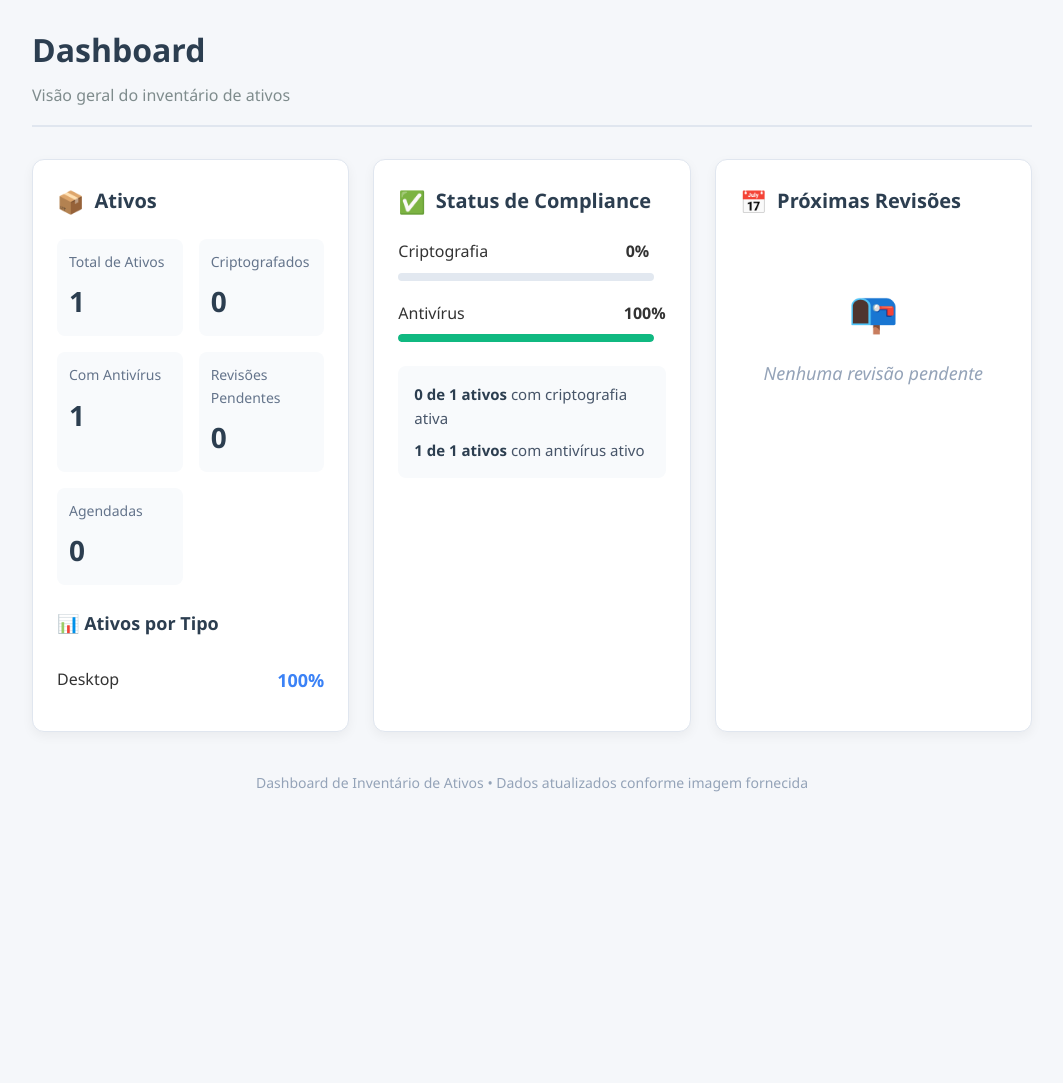
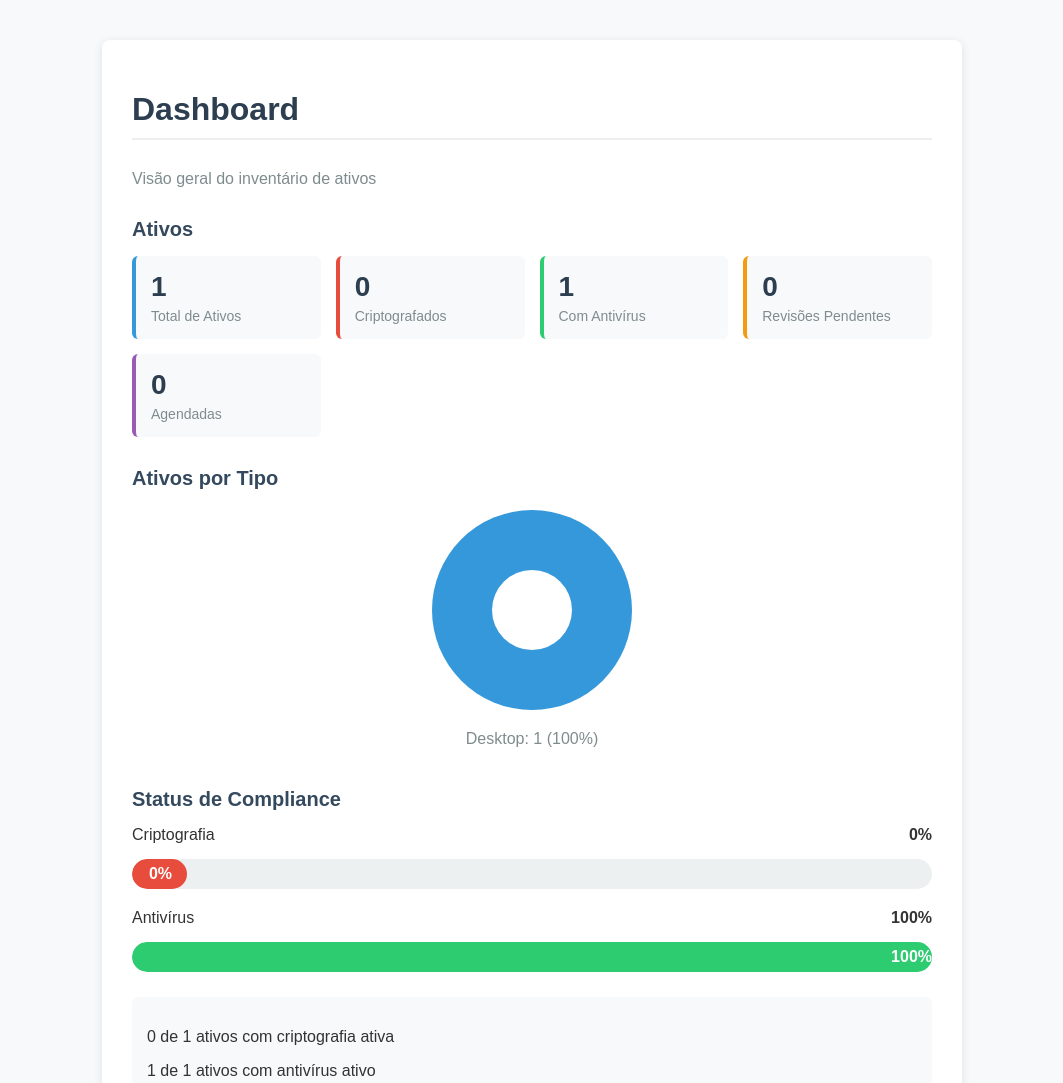
Before and after one commit to guildmanual/inventario-frontend, a plain HTML site: page index.html in a window 1280 px wide. Shown: the top 1083 px of the page, without its empty margins (108-1171 px from the left). Before the commit the page ends 818 px from the top, so only its background shows below. Drawn offline with Linux system fonts and the light colour scheme.

Commit message:
Update index.html

```diff
--- a/index.html
+++ b/index.html
@@ -3,323 +3,203 @@
 <head>
     <meta charset="UTF-8">
     <meta name="viewport" content="width=device-width, initial-scale=1.0">
-    <title>Dashboard - Inventário de Ativos</title>
+    <title>Dashboard - Inventário</title>
     <style>
-        * {
-            margin: 0;
-            padding: 0;
-            box-sizing: border-box;
-            font-family: 'Segoe UI', system-ui, sans-serif;
+        body {
+            font-family: Arial, sans-serif;
+            margin: 40px;
+            background: #f8f9fa;
+            color: #333;
         }
 
-        body {
-            background-color: #f5f7fa;
-            color: #333;
-            padding: 24px;
-            line-height: 1.6;
-        }
-
-        .container {
-            max-width: 1000px;
+        .dashboard {
+            max-width: 800px;
             margin: 0 auto;
-        }
-
-        header {
-            margin-bottom: 32px;
-            padding-bottom: 16px;
-            border-bottom: 2px solid #e0e6ef;
+            background: white;
+            padding: 30px;
+            border-radius: 8px;
+            box-shadow: 0 2px 10px rgba(0,0,0,0.1);
         }
 
         h1 {
             color: #2c3e50;
-            font-size: 32px;
-            font-weight: 700;
+            border-bottom: 2px solid #eee;
+            padding-bottom: 10px;
+            margin-bottom: 30px;
         }
 
-        .subtitle {
-            color: #7f8c8d;
-            font-size: 16px;
-            margin-top: 8px;
+        h2 {
+            color: #34495e;
+            margin-top: 30px;
+            margin-bottom: 15px;
+            font-size: 20px;
         }
 
-        .dashboard-grid {
-            display: grid;
-            grid-template-columns: repeat(auto-fit, minmax(300px, 1fr));
-            gap: 24px;
-            margin-bottom: 32px;
+        .section {
+            margin-bottom: 40px;
         }
 
-        .card {
-            background-color: white;
-            border-radius: 12px;
-            padding: 24px;
-            box-shadow: 0 4px 12px rgba(0, 0, 0, 0.05);
-            border: 1px solid #e0e6ef;
-            transition: transform 0.2s, box-shadow 0.2s;
+        .assets-grid {
+            display: grid;
+            grid-template-columns: repeat(auto-fit, minmax(150px, 1fr));
+            gap: 15px;
+            margin-bottom: 20px;
         }
 
-        .card:hover {
-            transform: translateY(-2px);
-            box-shadow: 0 6px 16px rgba(0, 0, 0, 0.08);
+        .stat-box {
+            background: #f8f9fa;
+            padding: 15px;
+            border-radius: 6px;
+            border-left: 4px solid #3498db;
         }
 
-        .card-title {
-            font-size: 20px;
-            font-weight: 600;
+        .stat-box:nth-child(2) { border-color: #e74c3c; }
+        .stat-box:nth-child(3) { border-color: #2ecc71; }
+        .stat-box:nth-child(4) { border-color: #f39c12; }
+        .stat-box:nth-child(5) { border-color: #9b59b6; }
+
+        .stat-number {
+            font-size: 28px;
+            font-weight: bold;
             color: #2c3e50;
-            margin-bottom: 20px;
-            display: flex;
-            align-items: center;
-        }
-
-        .card-title .emoji {
-            margin-right: 10px;
-            font-size: 22px;
-        }
-
-        .stats-grid {
-            display: grid;
-            grid-template-columns: repeat(2, 1fr);
-            gap: 16px;
-        }
-
-        .stat-item {
-            display: flex;
-            flex-direction: column;
-            padding: 12px;
-            background-color: #f8fafc;
-            border-radius: 8px;
         }
 
         .stat-label {
             font-size: 14px;
-            color: #64748b;
-            margin-bottom: 6px;
+            color: #7f8c8d;
+            margin-top: 5px;
         }
 
-        .stat-value {
-            font-size: 28px;
-            font-weight: 700;
-            color: #2c3e50;
+        .pie-chart {
+            width: 200px;
+            height: 200px;
+            border-radius: 50%;
+            background: conic-gradient(#3498db 100%, #ecf0f1 0);
+            margin: 20px auto;
+            position: relative;
         }
 
-        .percentage-bar {
-            display: flex;
-            align-items: center;
-            margin-top: 8px;
+        .chart-center {
+            position: absolute;
+            width: 80px;
+            height: 80px;
+            background: white;
+            border-radius: 50%;
+            top: 50%;
+            left: 50%;
+            transform: translate(-50%, -50%);
         }
 
-        .bar-container {
-            flex-grow: 1;
-            height: 8px;
-            background-color: #e2e8f0;
-            border-radius: 4px;
+        .compliance-bar {
+            height: 30px;
+            background: #ecf0f1;
+            border-radius: 15px;
+            margin: 15px 0;
             overflow: hidden;
-            margin-right: 12px;
         }
 
         .bar-fill {
             height: 100%;
-            border-radius: 4px;
-        }
-
-        .bar-encryption {
-            width: 0%;
-            background-color: #ef4444;
-        }
-
-        .bar-antivirus {
-            width: 100%;
-            background-color: #10b981;
-        }
-
-        .percentage-value {
-            font-size: 16px;
-            font-weight: 600;
+            border-radius: 15px;
+            text-align: right;
+            padding-right: 15px;
+            line-height: 30px;
+            color: white;
+            font-weight: bold;
             min-width: 40px;
         }
 
-        .asset-type {
-            display: flex;
-            justify-content: space-between;
-            align-items: center;
-            padding: 12px 0;
-            border-bottom: 1px solid #f1f5f9;
+        .encryption-bar {
+            width: 0%;
+            background: #e74c3c;
         }
 
-        .asset-type:last-child {
-            border-bottom: none;
-        }
-
-        .asset-name {
-            display: flex;
-            align-items: center;
-            font-size: 16px;
-        }
-
-        .asset-percentage {
-            font-size: 18px;
-            font-weight: 600;
-            color: #3b82f6;
-        }
-
-        .detail-text {
-            background-color: #f8fafc;
-            padding: 16px;
-            border-radius: 8px;
-            margin-top: 16px;
-            font-size: 15px;
-            color: #475569;
-        }
-
-        .highlight {
-            font-weight: 700;
-            color: #2c3e50;
+        .antivirus-bar {
+            width: 100%;
+            background: #2ecc71;
         }
 
         .no-reviews {
-            display: flex;
-            flex-direction: column;
-            align-items: center;
-            justify-content: center;
-            padding: 40px 20px;
-            color: #94a3b8;
             text-align: center;
-        }
-
-        .no-reviews .emoji {
-            font-size: 40px;
-            margin-bottom: 16px;
-        }
-
-        .no-reviews p {
-            font-size: 18px;
+            padding: 30px;
+            color: #95a5a6;
             font-style: italic;
-        }
-
-        @media (max-width: 768px) {
-            .dashboard-grid {
-                grid-template-columns: 1fr;
-            }
-
-            .stats-grid {
-                grid-template-columns: 1fr;
-            }
-
-            body {
-                padding: 16px;
-            }
-
-            h1 {
-                font-size: 28px;
-            }
+            background: #f8f9fa;
+            border-radius: 6px;
         }
     </style>
 </head>
 <body>
-    <div class="container">
-        <header>
+    <div class="dashboard">
         <h1>Dashboard</h1>
-            <p class="subtitle">Visão geral do inventário de ativos</p>
-        </header>
+        <p style="color: #7f8c8d; margin-bottom: 30px;">Visão geral do inventário de ativos</p>
 
-        <div class="dashboard-grid">
-            <!-- Ativos Card -->
-            <div class="card">
-                <h2 class="card-title">
-                    <span class="emoji">📦</span> Ativos
-                </h2>
-
-                <div class="stats-grid">
-                    <div class="stat-item">
-                        <span class="stat-label">Total de Ativos</span>
-                        <span class="stat-value">1</span>
+        <div class="section">
+            <h2>Ativos</h2>
+            <div class="assets-grid">
+                <div class="stat-box">
+                    <div class="stat-number">1</div>
+                    <div class="stat-label">Total de Ativos</div>
                 </div>
-
-                    <div class="stat-item">
-                        <span class="stat-label">Criptografados</span>
-                        <span class="stat-value">0</span>
+                <div class="stat-box">
+                    <div class="stat-number">0</div>
+                    <div class="stat-label">Criptografados</div>
                 </div>
-
-                    <div class="stat-item">
-                        <span class="stat-label">Com Antivírus</span>
-                        <span class="stat-value">1</span>
+                <div class="stat-box">
+                    <div class="stat-number">1</div>
+                    <div class="stat-label">Com Antivírus</div>
                 </div>
-
-                    <div class="stat-item">
-                        <span class="stat-label">Revisões Pendentes</span>
-                        <span class="stat-value">0</span>
+                <div class="stat-box">
+                    <div class="stat-number">0</div>
+                    <div class="stat-label">Revisões Pendentes</div>
                 </div>
-
-                    <div class="stat-item">
-                        <span class="stat-label">Agendadas</span>
-                        <span class="stat-value">0</span>
+                <div class="stat-box">
+                    <div class="stat-number">0</div>
+                    <div class="stat-label">Agendadas</div>
                 </div>
             </div>
 
-                <h3 style="margin-top: 24px; margin-bottom: 16px; font-size: 18px; color: #2c3e50;">
-                    📊 Ativos por Tipo
-                </h3>
-
-                <div class="asset-type">
-                    <span class="asset-name">Desktop</span>
-                    <span class="asset-percentage">100%</span>
+            <h2>Ativos por Tipo</h2>
+            <div class="pie-chart">
+                <div class="chart-center"></div>
             </div>
+            <p style="text-align: center; color: #7f8c8d;">Desktop: 1 (100%)</p>
         </div>
 
-            <!-- Status de Compliance Card -->
-            <div class="card">
-                <h2 class="card-title">
-                    <span class="emoji">✅</span> Status de Compliance
-                </h2>
+        <div class="section">
+            <h2>Status de Compliance</h2>
 
-                <div style="margin-bottom: 24px;">
             <div style="margin-bottom: 20px;">
-                        <div style="display: flex; justify-content: space-between; margin-bottom: 8px;">
+                <div style="display: flex; justify-content: space-between; margin-bottom: 5px;">
                     <span>Criptografia</span>
-                            <span class="percentage-value">0%</span>
+                    <span style="font-weight: bold;">0%</span>
                 </div>
-                        <div class="percentage-bar">
-                            <div class="bar-container">
-                                <div class="bar-fill bar-encryption"></div>
-                            </div>
+                <div class="compliance-bar">
+                    <div class="bar-fill encryption-bar">0%</div>
                 </div>
             </div>
 
             <div>
-                        <div style="display: flex; justify-content: space-between; margin-bottom: 8px;">
+                <div style="display: flex; justify-content: space-between; margin-bottom: 5px;">
                     <span>Antivírus</span>
-                            <span class="percentage-value">100%</span>
+                    <span style="font-weight: bold;">100%</span>
                 </div>
-                        <div class="percentage-bar">
-                            <div class="bar-container">
-                                <div class="bar-fill bar-antivirus"></div>
-                            </div>
-                        </div>
+                <div class="compliance-bar">
+                    <div class="bar-fill antivirus-bar">100%</div>
                 </div>
             </div>
 
-                <div class="detail-text">
-                    <p><span class="highlight">0 de 1 ativos</span> com criptografia ativa</p>
-                    <p style="margin-top: 8px;"><span class="highlight">1 de 1 ativos</span> com antivírus ativo</p>
+            <div style="background: #f8f9fa; padding: 15px; border-radius: 6px; margin-top: 25px;">
+                <p>0 de 1 ativos com criptografia ativa</p>
+                <p style="margin-top: 8px;">1 de 1 ativos com antivírus ativo</p>
             </div>
         </div>
 
-            <!-- Próximas Revisões Card -->
-            <div class="card">
-                <h2 class="card-title">
-                    <span class="emoji">📅</span> Próximas Revisões
-                </h2>
-
+        <div class="section">
+            <h2>Próximas Revisões</h2>
             <div class="no-reviews">
-                    <div class="emoji">📭</div>
-                    <p>Nenhuma revisão pendente</p>
+                Nenhuma revisão pendente
             </div>
-            </div>
-        </div>
-
-        <div style="text-align: center; margin-top: 40px; color: #94a3b8; font-size: 14px;">
-            <p>Dashboard de Inventário de Ativos • Dados atualizados conforme imagem fornecida</p>
         </div>
     </div>
 </body>
```
Lines whose indentation alone changed are shown as unchanged.
